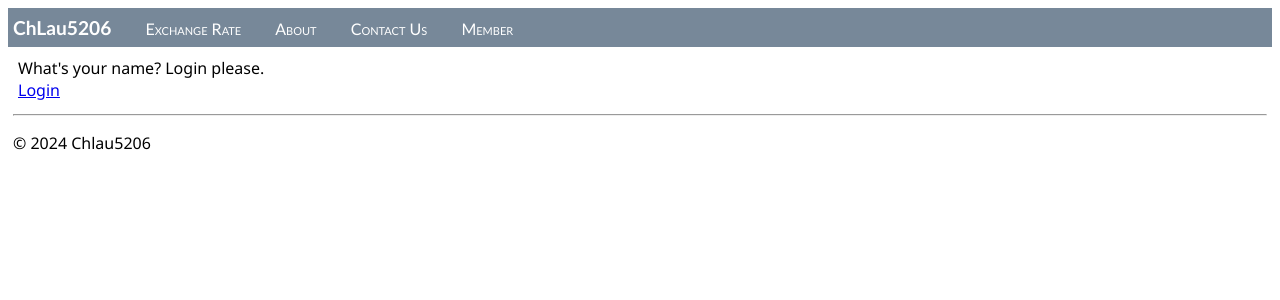
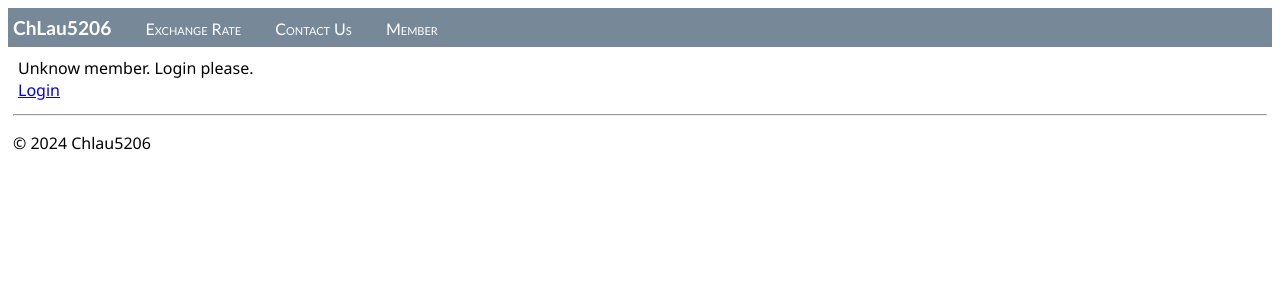
Before and after one commit to chlau5206/ChlauApp, a Python web app: template templates/index.html in a window 1280 px wide. Shown: the top 300 px of the page. Run offline with Jinja, Linux system fonts and the light colour scheme; the template is opened without the code that fills it, so the values that code supplies are empty.

Commit message:
Update login, index and layout

```diff
--- a/templates/index.html
+++ b/templates/index.html
@@ -21,7 +21,7 @@ User Login
             </ul>
         </nav>
     {% else %}
-        What's your name? Login please.<br />
+        Unknow member.  Login please.<br />
         <a href="/login">Login</a>
     {% endif %}
 </div>
--- a/templates/layout.html
+++ b/templates/layout.html
@@ -8,7 +8,7 @@
         <div class="navbar">
             <a href="{{ url_for('home') }}" class="navbar-brand">ChLau5206</a>
             <a href="{{ url_for('exchangeRate') }}" class="navbar-item">Exchange Rate</a>
-            <a href="{{ url_for('about') }}" class="navbar-item">About</a>
+            <!-- <a href="{{ url_for('about') }}" class="navbar-item">About</a> -->
             <a href="{{ url_for('contact') }}" class="navbar-item">Contact Us</a>
             <a href="{{ url_for('login') }}" class="navbar-item">Member</a>
         </div>
```
Also changed, not shown: templates/login.html (+5 -5 lines).
